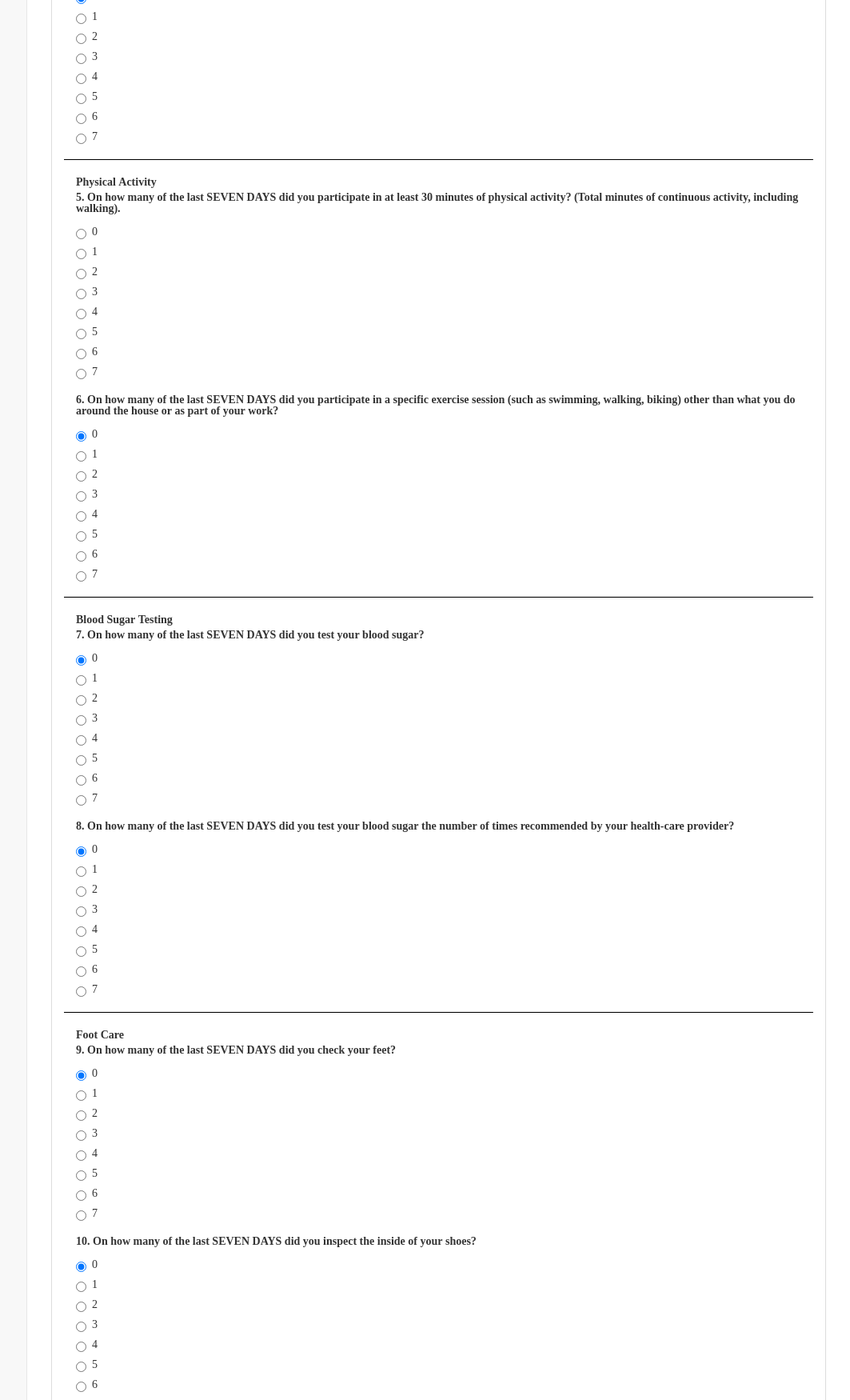
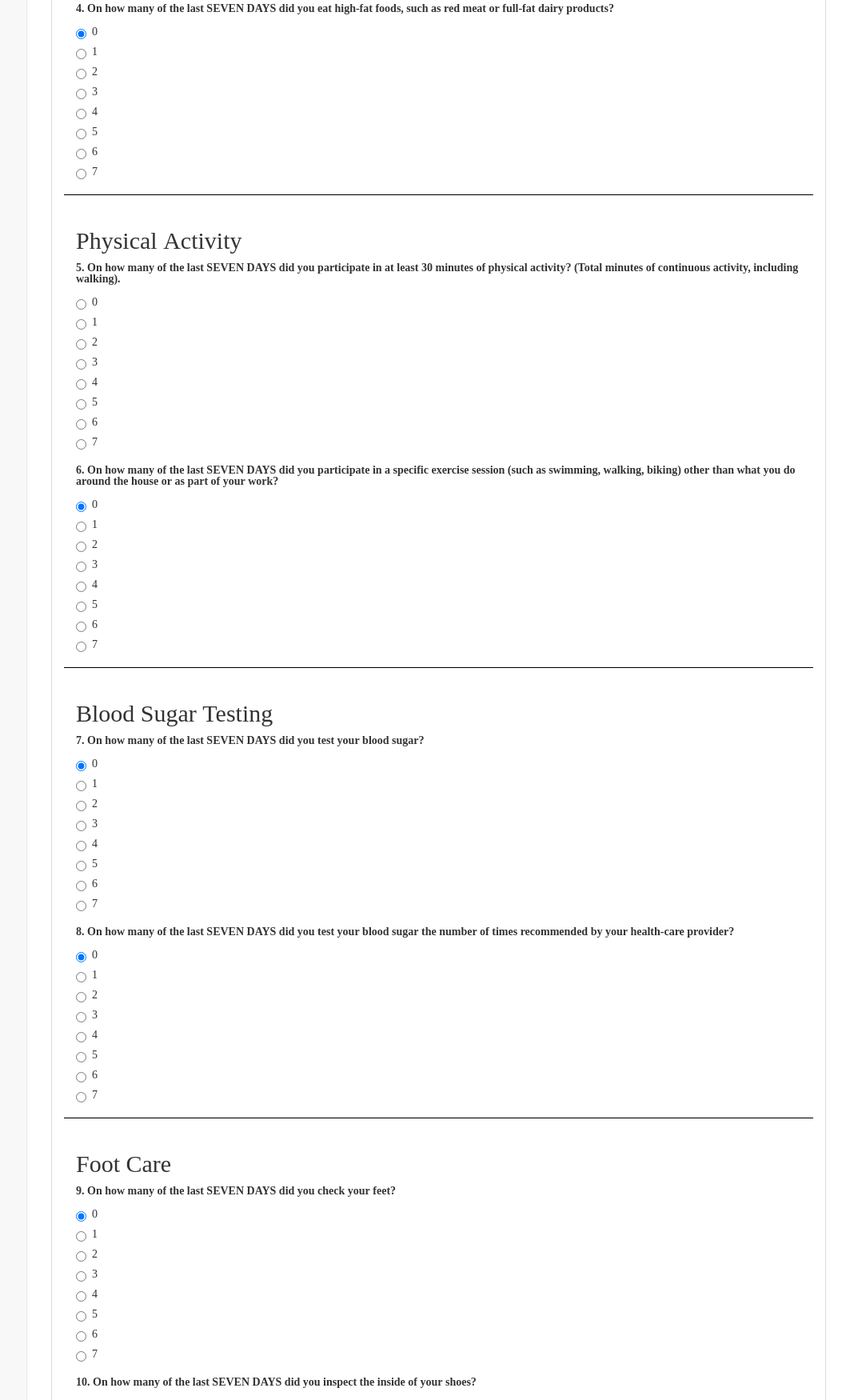
Before and after one commit to junaidrao21/bsmat, a website: page pages/sdsca.html in a window 1280 px wide. Shown: the part 1050-2800 px from the top of the page at 80% size, without its empty margins (217-1280 px from the left). Drawn offline with Linux system fonts and the light colour scheme.

Commit message:
changed heading

```diff
--- a/pages/sdsca.html
+++ b/pages/sdsca.html
@@ -112,7 +112,7 @@
                                         </div-->
                                         <hr style="width: 100%; color: black; height: 1px; background-color:black;" />
                                         <div class="fa col-lg-12">
-											<label>Diet</label>
+											<h2>Diet</h2>
                                             <div class="form-group">
                                                 <label>1. How many of the last SEVEN DAYS have you followed a healthful eating plan? </label>
                                                 <div class="radio">
@@ -294,7 +294,7 @@
                                         </div>
                                         <hr style="width: 100%; color: black; height: 1px; background-color:black;" />
                                         <div class="fa col-lg-12">
-											<label>Physical Activity</label>
+											<h2>Physical Activity</h2>
                                             <div class="form-group">
                                                 <label>5. On how many of the last SEVEN DAYS did you participate in at least 30 minutes of
 												physical activity? (Total minutes of continuous activity, including walking). </label>
@@ -388,7 +388,7 @@
                                         </div>
                                         <hr style="width: 100%; color: black; height: 1px; background-color:black;" />
                                         <div class="fa col-lg-12">
-											<label>Blood Sugar Testing</label>
+											<h2>Blood Sugar Testing</h2>
                                             <div class="form-group">
                                                 <label>7. On how many of the last SEVEN DAYS did you test your blood sugar? </label>
                                                 <div class="radio">
@@ -481,7 +481,7 @@
                                         </div>
                                         <hr style="width: 100%; color: black; height: 1px; background-color:black;" />
                                         <div class="fa col-lg-12">
-											<label>Foot Care</label>
+											<h2>Foot Care</h2>
                                             <div class="form-group">
                                                 <label>9. On how many of the last SEVEN DAYS did you check your feet? </label>
                                                 <div class="radio">
@@ -573,7 +573,7 @@
                                         </div>
                                         <hr style="width: 100%; color: black; height: 1px; background-color:black;" />
                                         <div class="fa col-lg-12">
-											<label>Smoking</label>
+											<h2>Smoking</h2>
                                             <div class="form-group">
                                                 <label>11. Have you smoked a cigarette, even a puff, in the past SEVEN DAYS? </label>
                                                 <div class="radio">
```
